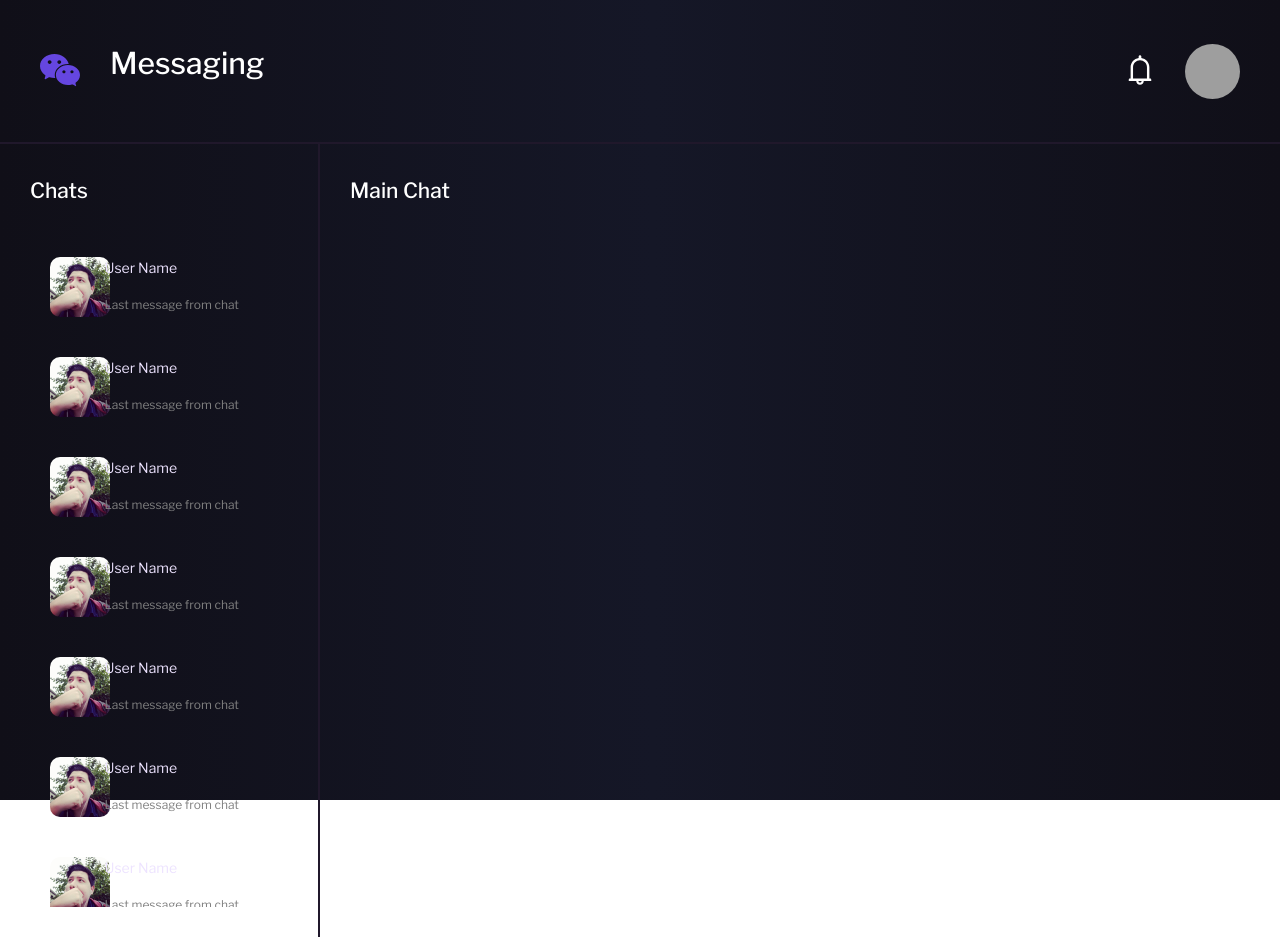
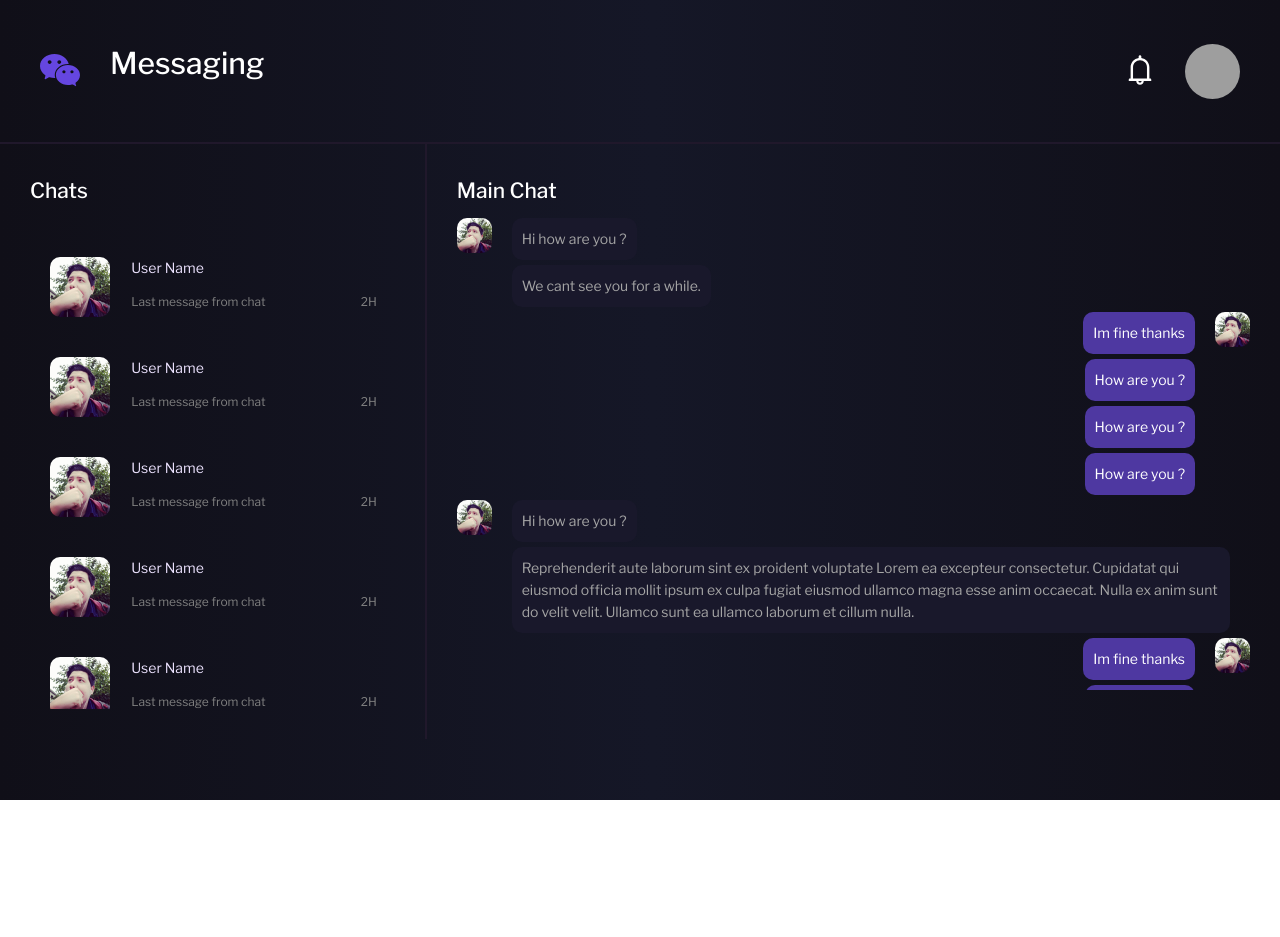
Before and after one commit to qel0s/react-chat, a React (Create React App) app: page / in a window 1280 px wide. After the commit the page ends 800 px from the top, so only its background shows below. Built offline with nearby package versions, Linux system fonts and the light colour scheme; grey boxes are pictures that could not be loaded.

Commit message:
main chat

```diff
--- /dev/null
+++ b/src/components/MainChat.js
@@ -0,0 +1,63 @@
+import React from 'react'
+
+import userImg from '../assets/img/user.jpg'
+
+const MainChat = () => {
+    return (
+        <div className="main-chat">
+
+
+            <div className="chat-item chat-item-interlocutor">
+                <div>
+                    <img src={userImg}></img>
+                </div>
+                <div>
+                    <div className="message-box message-box-interlocutor"> Hi how are you ? </div>
+                    <div className="message-box message-box-interlocutor"> We cant see you for a  while. </div>
+                </div>
+            </div>
+
+            <div className="chat-item chat-item-me">
+                <div  className="chat-item-me-box">
+                    <div className="message-box message-box-me"> Im fine thanks</div>
+                    <div className="message-box message-box-me"> How are you ? </div>
+                    <div className="message-box message-box-me"> How are you ? </div>
+                    <div className="message-box message-box-me"> How are you ? </div>
+                </div>
+
+                <div>
+                    <img src={userImg}></img>
+                </div>
+            </div>
+
+            <div className="chat-item chat-item-interlocutor">
+                <div>
+                    <img src={userImg}></img>
+                </div>
+                <div>
+                    <div className="message-box message-box-interlocutor"> Hi how are you ? </div>
+                    <div className="message-box message-box-interlocutor"> Reprehenderit aute laborum sint ex proident voluptate Lorem ea excepteur consectetur. Cupidatat qui eiusmod officia mollit ipsum ex culpa fugiat eiusmod ullamco magna esse anim occaecat. Nulla ex anim sunt do velit velit. Ullamco sunt ea ullamco laborum et cillum nulla.  </div>
+                </div>
+            </div>
+
+            <div className="chat-item chat-item-me">
+                <div className="chat-item-me-box">
+                    <div className="message-box message-box-me"> Im fine thanks</div>
+                    <div className="message-box message-box-me"> How are you ? </div>
+                    <div className="message-box message-box-me"> Mollit incididunt ex ut aliqua amet nisi velit aliquip irure fugiat sit sit duis nulla. Magna ex cillum laboris aliquip ipsum laboris magna incididunt ex. Aliqua adipisicing magna veniam laborum laborum sunt fugiat eiusmod officia sunt eiusmod aliquip. Fugiat ex laboris anim labore quis nostrud eu irure laborum sit eiusmod laboris nostrud velit. Aliquip occaecat eu dolor ex deserunt sit mollit reprehenderit deserunt do cillum do irure duis. are you ? </div>
+                    <div className="message-box message-box-me"> How are you ? </div>
+                    <div className="message-box message-box-me"> asdasd </div>
+                </div>
+
+                <div>
+                    <img src={userImg}></img>
+                </div>
+            </div>
+
+
+
+        </div>
+    )
+}
+
+export default MainChat
--- a/src/index.css
+++ b/src/index.css
@@ -111,7 +111,92 @@
 }
 
 .chat-list{
-    overflow: scroll;
+    overflow: auto;
     overflow-x: hidden;
-    max-height: 670px;
+    max-height: 59vh;
 }
+
+.chat-list::-webkit-scrollbar {
+    width: 10px;
+}
+
+.chat-list::-webkit-scrollbar-track {
+    background: transparent;
+}
+
+.chat-list::-webkit-scrollbar-thumb {
+    background: #2d3a5f2c;
+    border-radius: 10px;
+}
+
+.chat-list::-webkit-scrollbar-thumb:hover {
+    background: #43568a;
+}
+
+.chat-list-item-bottom{
+    display: flex;
+    justify-content: space-between;
+    padding-right: 25px;
+}
+
+.main-chat{
+    overflow: auto;
+    overflow-x: hidden;
+    max-height: 59vh;
+}
+
+.main-chat::-webkit-scrollbar {
+    width: 10px;
+}
+
+.main-chat::-webkit-scrollbar-track {
+    background: transparent;
+}
+
+.main-chat::-webkit-scrollbar-thumb {
+    background: #2d3a5f2c;
+    border-radius: 10px;
+}
+
+.main-chat::-webkit-scrollbar-thumb:hover {
+    background: #43568a;
+}
+
+.chat-item img{
+    border-radius: 10px;
+    width: 35px;
+    height: 35px;
+}
+
+.chat-item {
+    display:flex;
+    width: 100%;
+}
+
+.message-box{
+    margin: 0px 20px;
+    margin-bottom: 5px;
+    padding: 10px;
+    background-color: #19182b;
+    border-radius: 10px;
+    width: fit-content;
+}
+
+.chat-item-me{
+    float: right;
+    justify-content: flex-end;
+}
+
+.chat-item-me-box{
+    display: flex;
+    flex-flow: column;
+    align-items: flex-end;
+}
+
+.message-box-me{
+    background-color: #4e38a1;
+}
+
+.message-box-interlocutor{
+    color: rgb(165, 165, 165);
+}
--- a/src/pages/Chat.js
+++ b/src/pages/Chat.js
@@ -2,6 +2,7 @@ import React from 'react'
 import { WechatOutlined , BellOutlined } from '@ant-design/icons';
 import { Row, Col } from 'antd';
 import 'antd/dist/antd.css';
+import MainChat from '../components/MainChat';
 
 import userImg from '../assets/img/user.jpg'
 
@@ -29,7 +30,7 @@ const Chat = () => {
 
             <div className="container">
                 <Row>
-                    <Col span={6}>
+                    <Col span={8}>
                         <div className="chat-list-container">
                            <div className="chat-list-header">
                               <h2>Chats</h2>
@@ -45,7 +46,10 @@ const Chat = () => {
                                     </Col>
                                     <Col span={20}>
                                         <p className="chat-list-item-uname">User Name</p>
+                                        <div className="chat-list-item-bottom">
                                             <small className="chat-list-item-lastMessage">Last message from chat</small>
+                                            <small className="chat-list-item-lastMessage">2H</small>
+                                        </div>
                                     </Col>
                                 </Row>
                             </div>
@@ -57,7 +61,10 @@ const Chat = () => {
                                     </Col>
                                     <Col span={20}>
                                         <p className="chat-list-item-uname">User Name</p>
+                                        <div className="chat-list-item-bottom">
                                             <small className="chat-list-item-lastMessage">Last message from chat</small>
+                                            <small className="chat-list-item-lastMessage">2H</small>
+                                        </div>
                                     </Col>
                                 </Row>
                             </div>
@@ -69,7 +76,10 @@ const Chat = () => {
                                     </Col>
                                     <Col span={20}>
                                         <p className="chat-list-item-uname">User Name</p>
+                                        <div className="chat-list-item-bottom">
                                             <small className="chat-list-item-lastMessage">Last message from chat</small>
+                                            <small className="chat-list-item-lastMessage">2H</small>
+                                        </div>
                                     </Col>
                                 </Row>
                             </div>
@@ -81,7 +91,10 @@ const Chat = () => {
                                     </Col>
                                     <Col span={20}>
                                         <p className="chat-list-item-uname">User Name</p>
+                                        <div className="chat-list-item-bottom">
                                             <small className="chat-list-item-lastMessage">Last message from chat</small>
+                                            <small className="chat-list-item-lastMessage">2H</small>
+                                        </div>
                                     </Col>
                                 </Row>
                             </div>
@@ -93,7 +106,10 @@ const Chat = () => {
                                     </Col>
                                     <Col span={20}>
                                         <p className="chat-list-item-uname">User Name</p>
+                                        <div className="chat-list-item-bottom">
                                             <small className="chat-list-item-lastMessage">Last message from chat</small>
+                                            <small className="chat-list-item-lastMessage">2H</small>
+                                        </div>
                                     </Col>
                                 </Row>
                             </div>
@@ -105,7 +121,10 @@ const Chat = () => {
                                     </Col>
                                     <Col span={20}>
                                         <p className="chat-list-item-uname">User Name</p>
+                                        <div className="chat-list-item-bottom">
                                             <small className="chat-list-item-lastMessage">Last message from chat</small>
+                                            <small className="chat-list-item-lastMessage">2H</small>
+                                        </div>
                                     </Col>
                                 </Row>
                             </div>
@@ -117,7 +136,10 @@ const Chat = () => {
                                     </Col>
                                     <Col span={20}>
                                         <p className="chat-list-item-uname">User Name</p>
+                                        <div className="chat-list-item-bottom">
                                             <small className="chat-list-item-lastMessage">Last message from chat</small>
+                                            <small className="chat-list-item-lastMessage">2H</small>
+                                        </div>
                                     </Col>
                                 </Row>
                             </div>
@@ -129,7 +151,10 @@ const Chat = () => {
                                     </Col>
                                     <Col span={20}>
                                         <p className="chat-list-item-uname">User Name</p>
+                                        <div className="chat-list-item-bottom">
                                             <small className="chat-list-item-lastMessage">Last message from chat</small>
+                                            <small className="chat-list-item-lastMessage">2H</small>
+                                        </div>
                                     </Col>
                                 </Row>
                             </div>
@@ -141,7 +166,10 @@ const Chat = () => {
                                     </Col>
                                     <Col span={20}>
                                         <p className="chat-list-item-uname">User Name</p>
+                                        <div className="chat-list-item-bottom">
                                             <small className="chat-list-item-lastMessage">Last message from chat</small>
+                                            <small className="chat-list-item-lastMessage">2H</small>
+                                        </div>
                                     </Col>
                                 </Row>
                             </div>
@@ -151,9 +179,10 @@ const Chat = () => {
                            </div>
                         </div>
                     </Col>
-                    <Col span={18}>
+                    <Col span={16}>
                         <div className="chat-main-container">
                         <h2>Main Chat</h2>
+                        <MainChat/>
                         </div>
                     </Col>
                 </Row>
```
Lines whose indentation alone changed are shown as unchanged.
